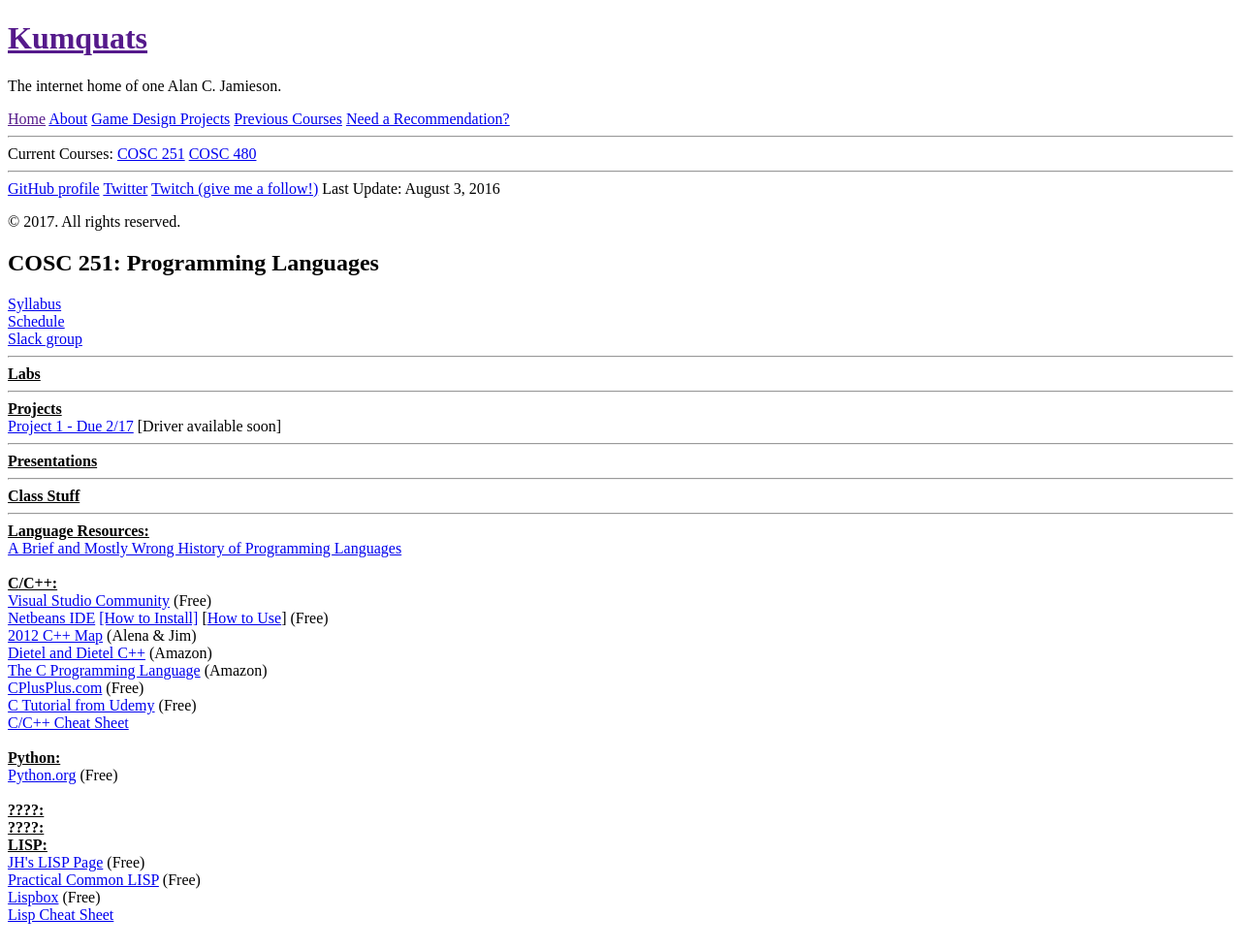
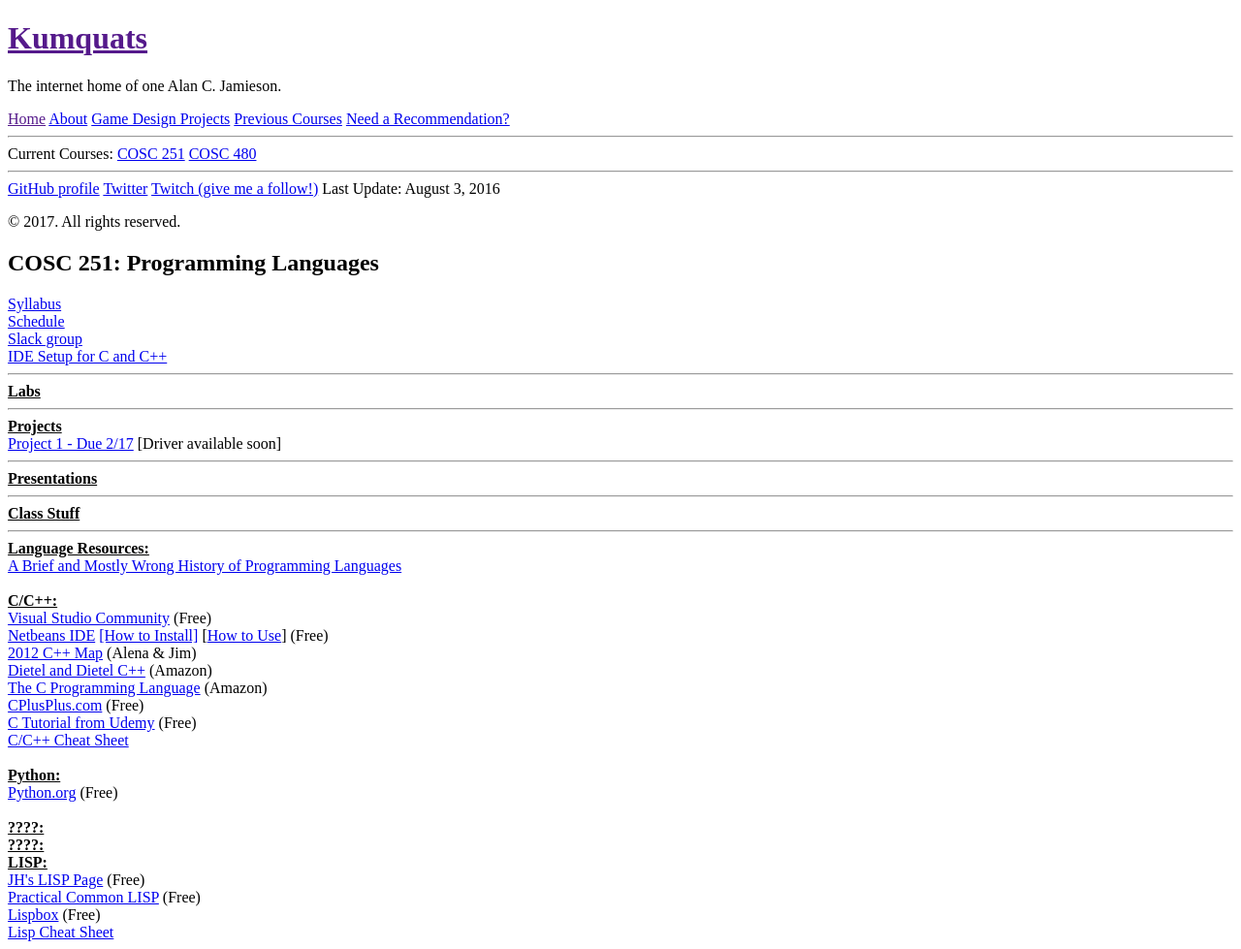
Before and after one commit to ripark/ripark.github.io, a Jekyll site: the page built from s17/cosc251.html, in a window 1280 px wide. Shown: the whole page at 97% size. Built offline with Jekyll 4.4.1, drawn with Linux system fonts in a browser that asks for light colours; Markdown is read by kramdown in place of the engine named in the settings.

Commit message:
IDE guide

```diff
--- a/s17/cosc251.html
+++ b/s17/cosc251.html
@@ -9,6 +9,8 @@ shorttitle: "COSC 251"
 <a href="http://ripark.github.io/s17/COSC251Sched.pdf">Schedule</a>
 <br>
 <a href="https://smcmcs.slack.com/messages/cosc251/">Slack group</a>
+<br>
+<a href="http://ripark.github.io/s17/CIDEGuide.pdf">IDE Setup for C and C++</a>
 <br>
 <hr>
 <strong><u>Labs</strong></u>
```
Also changed, not shown: 1 other file.
